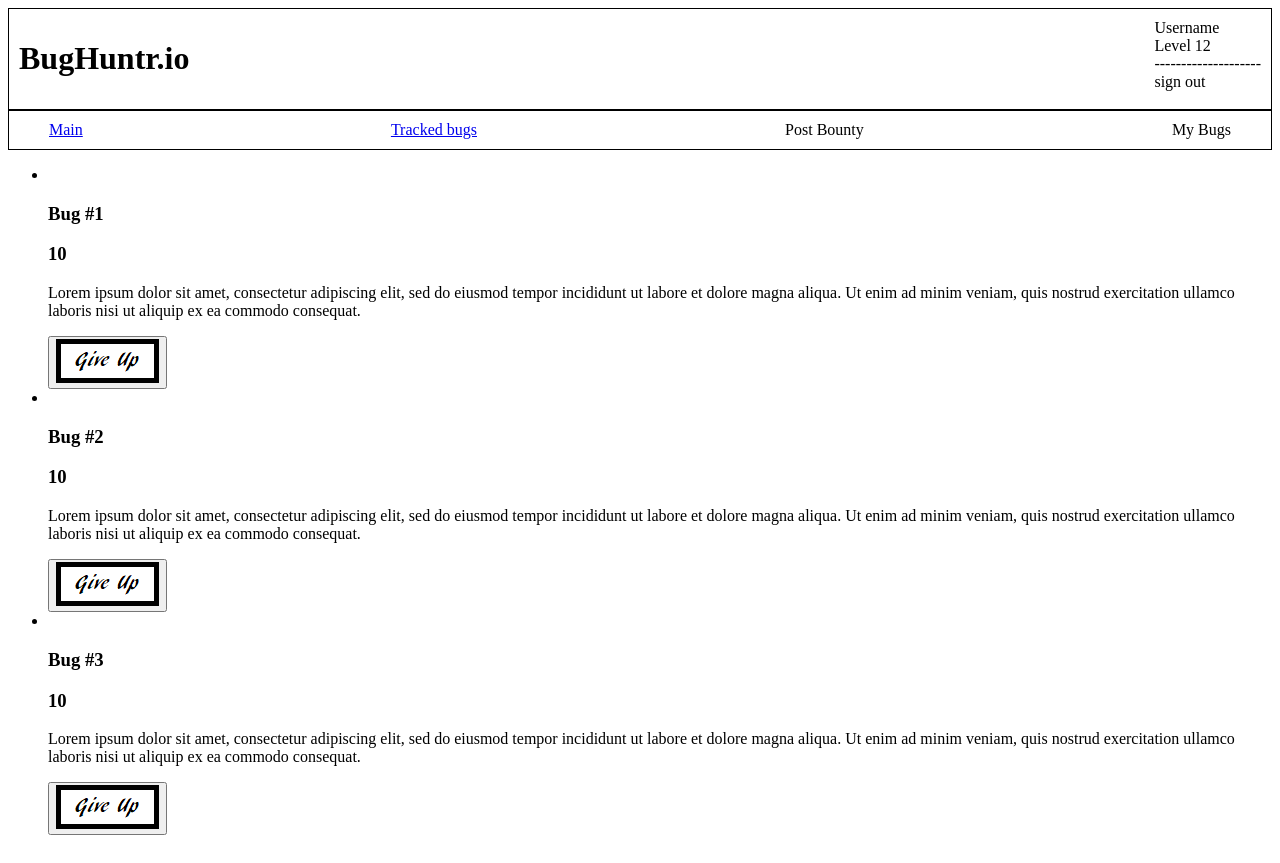
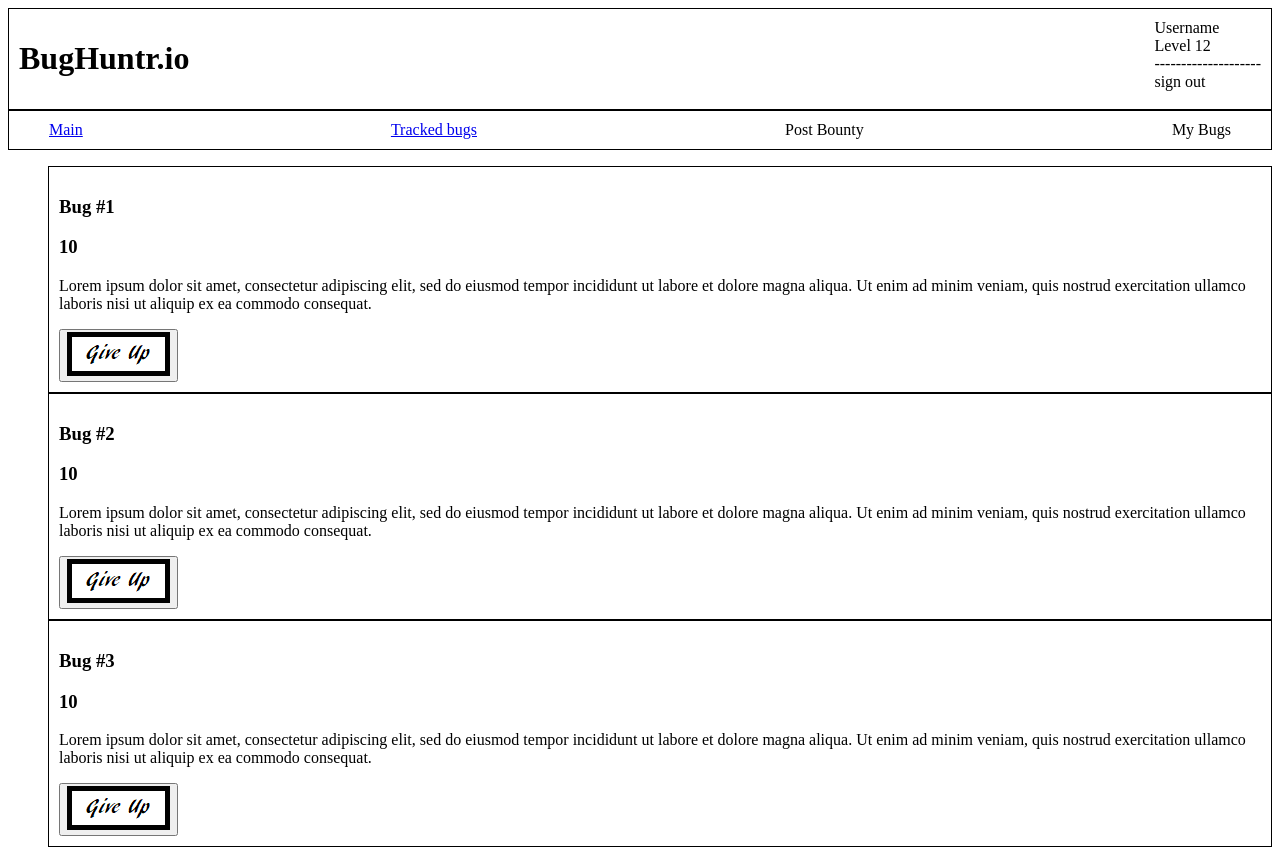
Before and after one commit to BugHuntr-io/BugHuntr, a React (Create React App) app: page /tracked-bugs in a window 1280 px wide. Built offline with nearby package versions, Linux system fonts and the light colour scheme.

Commit message:
removes ul bullets

```diff
--- a/src/components/BugPost/BugPost.js
+++ b/src/components/BugPost/BugPost.js
@@ -6,7 +6,7 @@ export default function BugPost(props) {
   };
 
   return (
-    <div className="bug-post">
+    <div className="bug-post force-row">
       <img className="bug-post-image" src="" alt="" />
       <div className="bug-post-content">
         <h3 className="bug-post-title">{props.bug.title}</h3>
--- a/src/index.css
+++ b/src/index.css
@@ -42,8 +42,17 @@
   flex: 5;
 }
 
+.bug-post{
+  border: solid 1px;
+  padding: 10px;
+}
+
 .side-bar{
   flex: 1;
   border: solid 1px;
   padding: 10px;
 }
+
+ul{
+  list-style: none;
+}
```
Also changed, not shown: src/components/App/App.js (+6 -6 lines).
